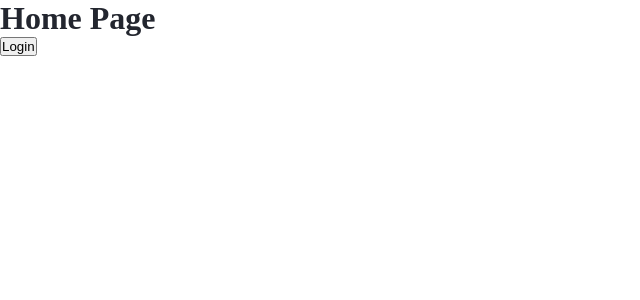
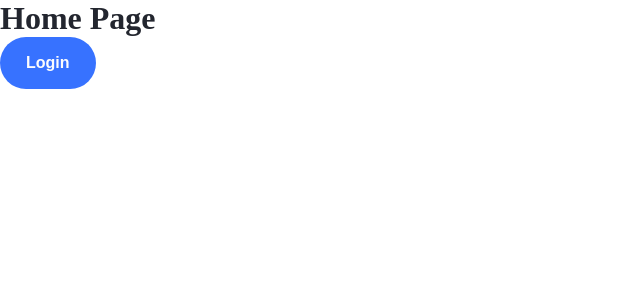
Before and after one commit to Maria2721/dev-craft-frontend, a React (Vite) app: page / in a window 1280 px wide. Shown: the top 300 px of the page, without its empty margins (0-640 px from the left). Built offline with nearby package versions, Linux system fonts and the light colour scheme.

Commit message:
feat: implement base ui component Button

```diff
--- a/src/components/ui/Button/Button.module.scss
+++ b/src/components/ui/Button/Button.module.scss
@@ -0,0 +1,60 @@
+@use "@/styles/variables" as *;
+
+.button {
+  display: inline-flex;
+  align-items: center;
+  justify-content: center;
+  font-weight: 700;
+  line-height: 16px;
+  border-radius: $radius-lg;
+  border: 2px solid transparent;
+  background: none;
+  cursor: pointer;
+  transition:
+    background-color $transition-fast,
+    color $transition-fast,
+    border-color $transition-normal;
+}
+
+.md {
+  font-size: $font-size-base;
+  padding: 16px 24px;
+}
+
+.sm {
+  font-size: $font-size-sm;
+  padding: 12px 16px;
+}
+
+.primary {
+  color: var(--btn-primary-text);
+  background-color: var(--btn-primary-bg);
+
+  &:hover:not(:disabled) {
+    background-color: var(--btn-primary-bg-hover);
+  }
+
+  &:disabled {
+    background-color: var(--btn-primary-bg-disabled);
+    cursor: not-allowed;
+  }
+}
+
+.secondary {
+  color: var(--btn-secondary-text);
+  background-color: var(--btn-secondary-bg);
+  border-color: var(--btn-secondary-border);
+
+  &:hover:not(:disabled) {
+    color: var(--btn-secondary-text-hover);
+    background-color: var(--btn-secondary-bg-hover);
+    border-color: transparent;
+  }
+
+  &:disabled {
+    color: var(--btn-secondary-text-disabled);
+    background-color: var(--btn-secondary-bg-disabled);
+    border-color: var(--btn-secondary-border-disabled);
+    cursor: not-allowed;
+  }
+}
--- a/src/components/ui/Button/Button.tsx
+++ b/src/components/ui/Button/Button.tsx
@@ -0,0 +1,30 @@
+import clsx from 'clsx';
+import type { ButtonHTMLAttributes } from 'react';
+
+import styles from './Button.module.scss';
+
+interface ButtonProps extends ButtonHTMLAttributes<HTMLButtonElement> {
+  variant?: 'primary' | 'secondary';
+  size?: 'md' | 'sm';
+}
+
+function Button({
+  className,
+  variant = 'primary',
+  size = 'md',
+  type = 'button',
+  children,
+  ...props
+}: ButtonProps) {
+  return (
+    <button
+      type={type}
+      className={clsx(styles.button, styles[variant], styles[size], className)}
+      {...props}
+    >
+      {children}
+    </button>
+  );
+}
+
+export { Button };
--- a/src/pages/DashboardPage/DashboardPage.tsx
+++ b/src/pages/DashboardPage/DashboardPage.tsx
@@ -1,3 +1,5 @@
+import { Button } from '@/components/ui';
+
 import { useAppDispatch } from '../../hooks/useRedux';
 import { logout } from '../../redux/slices/authSlice';
 
@@ -6,7 +8,9 @@ export default function DashboardPage() {
   return (
     <>
       <h1>Dashboard Page</h1>
-      <button onClick={() => dispatch(logout())}>Logout</button>
+      <Button onClick={() => dispatch(logout())} variant="secondary">
+        Logout
+      </Button>
     </>
   );
 }
--- a/src/pages/HomePage/HomePage.tsx
+++ b/src/pages/HomePage/HomePage.tsx
@@ -1,4 +1,6 @@
 import { useNavigate } from 'react-router-dom';
+
+import { Button } from '@/components/ui';
 
 import { useAppDispatch } from '../../hooks/useRedux';
 import { login } from '../../redux/slices/authSlice';
@@ -14,7 +16,7 @@ export default function HomePage() {
   return (
     <>
       <h1>Home Page</h1>
-      <button onClick={handleLoginButton}>Login</button>
+      <Button onClick={handleLoginButton}>Login</Button>
     </>
   );
 }
--- a/src/styles/_variables.scss
+++ b/src/styles/_variables.scss
@@ -13,6 +13,21 @@
   --color-secondary-light: #e4d7cf;
   --color-secondary-yellow: #ffd166;
   --color-secondary-purple: #cdb4db;
+
+  --btn-primary-bg: var(--color-primary-blue);
+  --btn-primary-blue-darkened: color-mix(in srgb, var(--color-primary-blue), #000000 25%);
+  --btn-primary-bg-hover: var(--btn-primary-blue-darkened);
+  --btn-primary-bg-disabled: color-mix(var(--btn-primary-blue-darkened), transparent 50%);
+  --btn-primary-text: var(--color-text-btn);
+
+  --btn-secondary-bg: transparent;
+  --btn-secondary-bg-hover: var(--color-text);
+  --btn-secondary-bg-disabled: color-mix(in srgb, var(--color-text), transparent 50%);
+  --btn-secondary-text: var(--color-text);
+  --btn-secondary-text-hover: var(--color-text-btn);
+  --btn-secondary-text-disabled: var(--color-text-btn);
+  --btn-secondary-border: var(--color-border);
+  --btn-secondary-border-disabled: transparent;
 }
 
 :root[data-theme="dark"] {
@@ -22,6 +37,11 @@
   --color-text-muted: #777e90;
   --color-text-btn: #fcfcfd;
   --color-border: #777e90;
+
+  --btn-secondary-bg-hover: #fcfcfd;
+  --btn-secondary-text-hover: var(--color-surface);
+  --btn-secondary-bg-disabled: color-mix(var(--color-text), transparent 50%);
+  --btn-secondary-text-disabled: var(--color-surface);
 }
 
 $spacing-xl: 32px;
```
Also changed, not shown: 1 other file (tests, documents, lock files or other folders).
